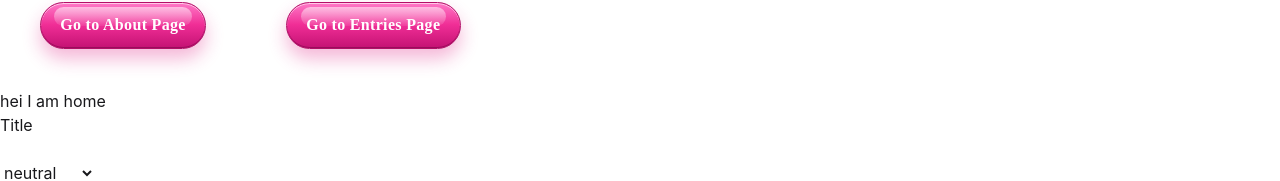
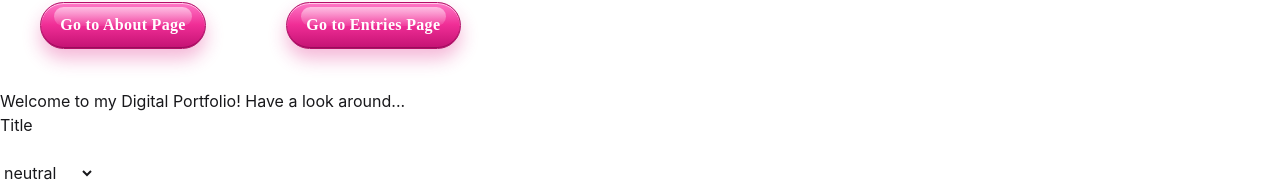
Before and after one commit to ihorizon13/devlog, a React (Vite) app: page / in a window 1280 px wide. Shown: the part 438-619 px from the top of the page. Built offline with nearby package versions, Linux system fonts and the light colour scheme; a web font is replaced by a local one.

Commit message:
change my home Page

```diff
--- a/src/pages/Home.tsx
+++ b/src/pages/Home.tsx
@@ -16,7 +16,7 @@ export default function Home({ onAddEntry }: HomeProps) {
     <Link className="buttons" to="/AboutSection">Go to About Page</Link>
     <Link className="buttons" to="/Entries">Go to Entries Page</Link>
 
-    <div className = "home-heading">hei I am home</div>
+    <div className = "home-heading">Welcome to my Digital Portfolio! Have a look around...</div>
 
     <NewEntryForm onAddEntry={onAddEntry}/>
 
```
